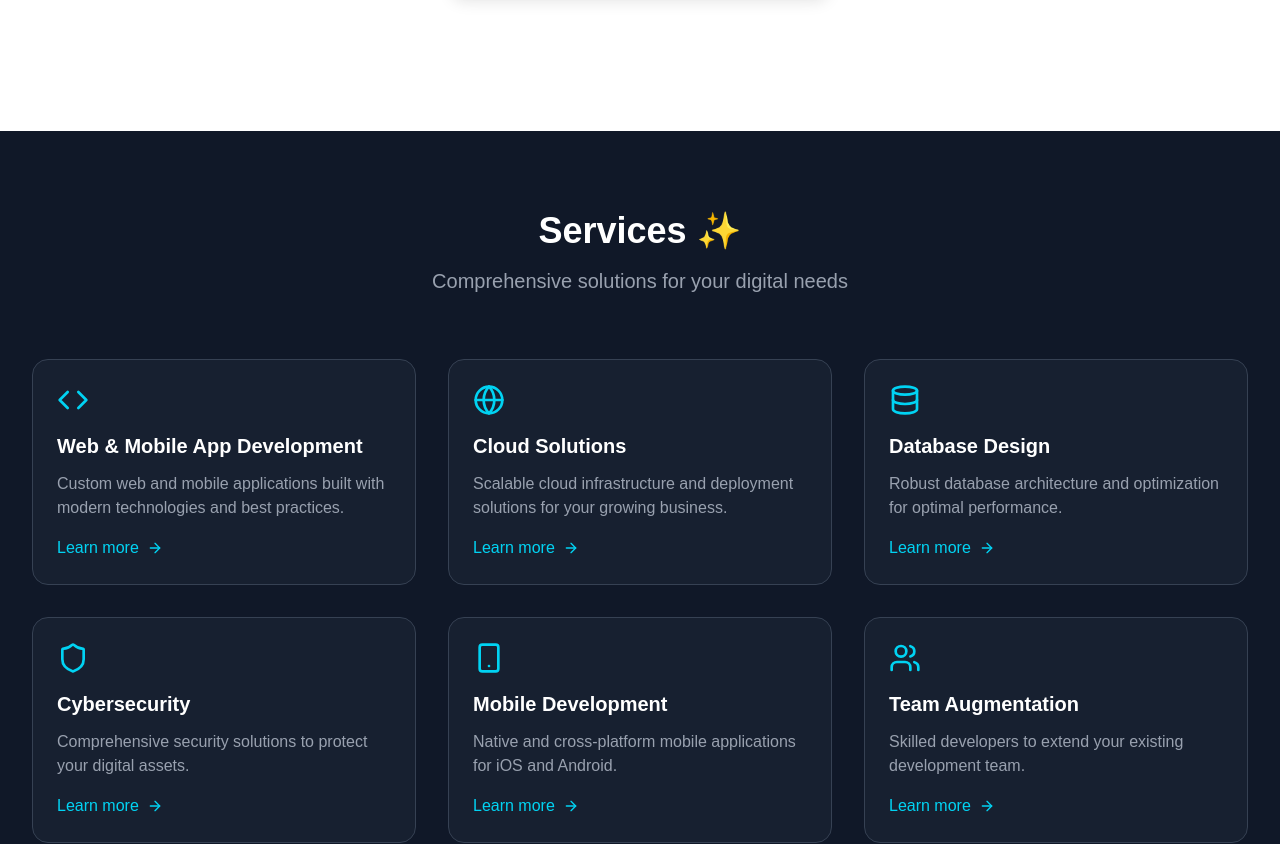
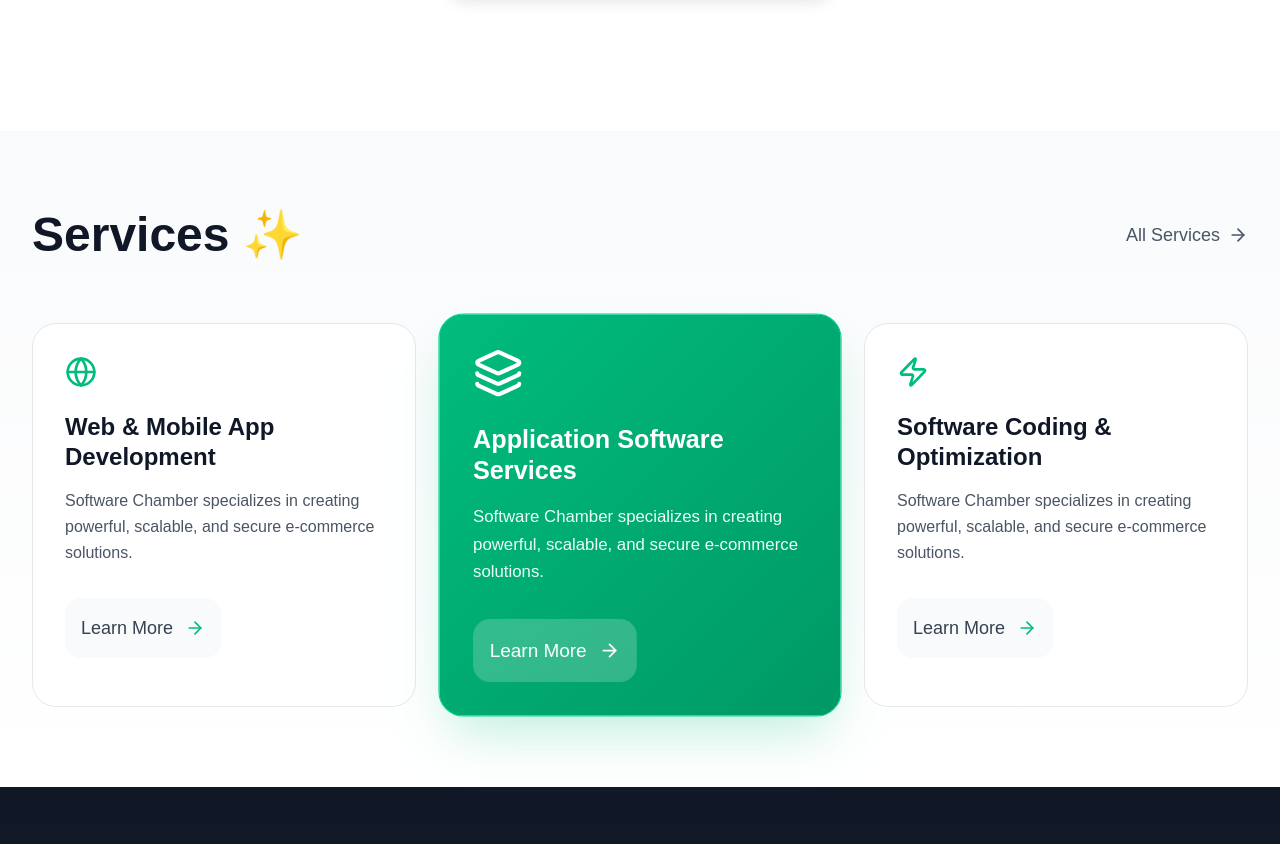
Before and after one commit to siam114/software-chamber-portfolio-website, a Next.js app: page / in a window 1280 px wide. Shown: the part 1600-2444 px from the top of the page. Built offline with nearby package versions, Linux system fonts and the light colour scheme.

Commit message:
design complete service section

```diff
--- a/src/components/ServicesSection.tsx
+++ b/src/components/ServicesSection.tsx
@@ -1,5 +1,5 @@
 import React, { useState, useEffect, useRef } from 'react';
-import { Code, Globe, Database, Shield, Smartphone, Users, ArrowRight } from 'lucide-react';
+import { Code, Globe, Database, Shield, Smartphone, Users, ArrowRight, Layers, Zap, Settings } from 'lucide-react';
 
 // Animation hook for intersection observer
 const useInView = (threshold = 0.4) => {
@@ -27,73 +27,120 @@ const useInView = (threshold = 0.4) => {
 };
 
 const ServicesSection = () => {
-  // Intersection observer hook
-  const servicesSection = useInView(0.3);
+  const servicesSection = useInView(0.2);
 
   const services = [
     {
-      icon: <Code className="w-8 h-8" />,
+      icon: <Globe className="w-8 h-8" />,
       title: "Web & Mobile App Development",
-      description: "Custom web and mobile applications built with modern technologies and best practices."
+      description: "Software Chamber specializes in creating powerful, scalable, and secure e-commerce solutions.",
+      featured: false
     },
     {
-      icon: <Globe className="w-8 h-8" />,
-      title: "Cloud Solutions",
-      description: "Scalable cloud infrastructure and deployment solutions for your growing business."
+      icon: <Layers className="w-12 h-12" />,
+      title: "Application Software Services",
+      description: "Software Chamber specializes in creating powerful, scalable, and secure e-commerce solutions.",
+      featured: true
     },
     {
-      icon: <Database className="w-8 h-8" />,
-      title: "Database Design",
-      description: "Robust database architecture and optimization for optimal performance."
-    },
-    {
-      icon: <Shield className="w-8 h-8" />,
-      title: "Cybersecurity",
-      description: "Comprehensive security solutions to protect your digital assets."
-    },
-    {
-      icon: <Smartphone className="w-8 h-8" />,
-      title: "Mobile Development",
-      description: "Native and cross-platform mobile applications for iOS and Android."
-    },
-    {
-      icon: <Users className="w-8 h-8" />,
-      title: "Team Augmentation",
-      description: "Skilled developers to extend your existing development team."
+      icon: <Zap className="w-8 h-8" />,
+      title: "Software Coding & Optimization",
+      description: "Software Chamber specializes in creating powerful, scalable, and secure e-commerce solutions.",
+      featured: false
     }
   ];
 
   return (
-    <section id="services" ref={servicesSection.ref} className="py-20 bg-gray-900">
+    <section id="services" ref={servicesSection.ref} className="py-20 bg-gradient-to-b from-gray-50 to-white">
       <div className="max-w-7xl mx-auto px-4 sm:px-6 lg:px-8">
-        <div className={`text-center mb-16 transition-all duration-450 ease-out ${servicesSection.inView ? 'opacity-100 translate-y-0' : 'opacity-0 translate-y-6'}`}>
-          <h2 className="text-4xl font-bold mb-4 text-white">Services ✨</h2>
-          <p className="text-xl text-gray-400">Comprehensive solutions for your digital needs</p>
+        {/* Header */}
+        <div className={`flex justify-between items-center mb-16 transition-all duration-700 ease-out ${
+          servicesSection.inView ? 'opacity-100 translate-y-0' : 'opacity-0 translate-y-8'
+        }`}>
+          <div>
+            <h2 className="text-5xl font-bold text-gray-900">
+              Services <span className="text-emerald-500">✨</span>
+            </h2>
+          </div>
+          <button className="flex items-center gap-2 text-gray-600 hover:text-emerald-500 transition-colors duration-300 group">
+            <span className="text-lg">All Services</span>
+            <ArrowRight className="w-5 h-5 group-hover:translate-x-1 transition-transform duration-300" />
+          </button>
         </div>
 
-        <div className="grid md:grid-cols-2 lg:grid-cols-3 gap-8">
-          {services.map((service, index) => (
+        {/* Services Grid */}
+        <div className="grid lg:grid-cols-3 gap-8 items-stretch">
+          {services.map((service, index) => {
+            const isFeatured = service.featured;
+
+            return (
               <div
                 key={index}
-              className={`group p-6 bg-gray-800/50 border border-gray-700 rounded-2xl hover:bg-gray-800/70 transition-all duration-300 hover:translate-y-[-8px] hover:shadow-2xl hover:shadow-cyan-500/10 ${
-                servicesSection.inView ? 'opacity-100 translate-y-0' : 'opacity-0 translate-y-6'
+                className={`group relative transition-all duration-700 ease-out ${
+                  servicesSection.inView
+                    ? 'opacity-100 translate-y-0'
+                    : 'opacity-0 translate-y-12'
+                } ${
+                  isFeatured
+                    ? 'lg:scale-105 lg:transform'
+                    : 'hover:translate-y-[-4px]'
                 }`}
                 style={{
-                transitionDelay: `${index * 100}ms`,
-                animationDelay: `${index * 100}ms`
+                  transitionDelay: `${index * 150}ms`
                 }}
               >
-              <div className="mb-4 text-cyan-400 group-hover:translate-y-[-6px] transition-transform duration-300">
+                <div className={`
+                  relative h-full p-8 rounded-3xl border transition-all duration-300
+                  ${isFeatured
+                    ? 'bg-gradient-to-br from-emerald-500 to-emerald-600 text-white shadow-2xl shadow-emerald-500/25 border-emerald-400'
+                    : 'bg-white border-gray-200 hover:shadow-xl hover:shadow-gray-200/50 hover:border-gray-300'
+                  }
+                `}>
+
+                  {/* Icon */}
+                  <div className={`mb-6 transition-transform duration-300 ${
+                    isFeatured
+                      ? 'text-white'
+                      : 'text-emerald-500 group-hover:scale-110'
+                  }`}>
                     {service.icon}
                   </div>
-              <h3 className="text-xl font-semibold mb-3 text-white">{service.title}</h3>
-              <p className="text-gray-400 mb-4">{service.description}</p>
-              <button className="flex items-center gap-2 text-cyan-400 hover:gap-4 transition-all duration-300">
-                Learn more
-                <ArrowRight className="w-4 h-4 group-hover:translate-x-2 transition-transform duration-300" />
+
+                  {/* Content */}
+                  <div className="space-y-4">
+                    <h3 className={`text-2xl font-bold leading-tight ${
+                      isFeatured ? 'text-white' : 'text-gray-900'
+                    }`}>
+                      {service.title}
+                    </h3>
+
+                    <p className={`text-base leading-relaxed ${
+                      isFeatured ? 'text-emerald-50' : 'text-gray-600'
+                    }`}>
+                      {service.description}
+                    </p>
+                  </div>
+
+                  {/* CTA Button */}
+                  <div className="mt-8">
+                    <button className={`
+                      flex items-center gap-3 p-4 rounded-2xl transition-all duration-300 group/btn
+                      ${isFeatured
+                        ? 'bg-white/20 hover:bg-white/30 text-white backdrop-blur-sm'
+                        : 'bg-gray-50 hover:bg-emerald-50 text-gray-700 hover:text-emerald-600'
+                      }
+                    `}>
+                      <span className="text-lg font-medium">Learn More</span>
+                      <ArrowRight className={`
+                        w-5 h-5 transition-transform duration-300 group-hover/btn:translate-x-1
+                        ${isFeatured ? 'text-white' : 'text-emerald-500'}
+                      `} />
                     </button>
                   </div>
-          ))}
+                </div>
+              </div>
+            );
+          })}
         </div>
       </div>
     </section>
```
Lines whose indentation alone changed are shown as unchanged.
